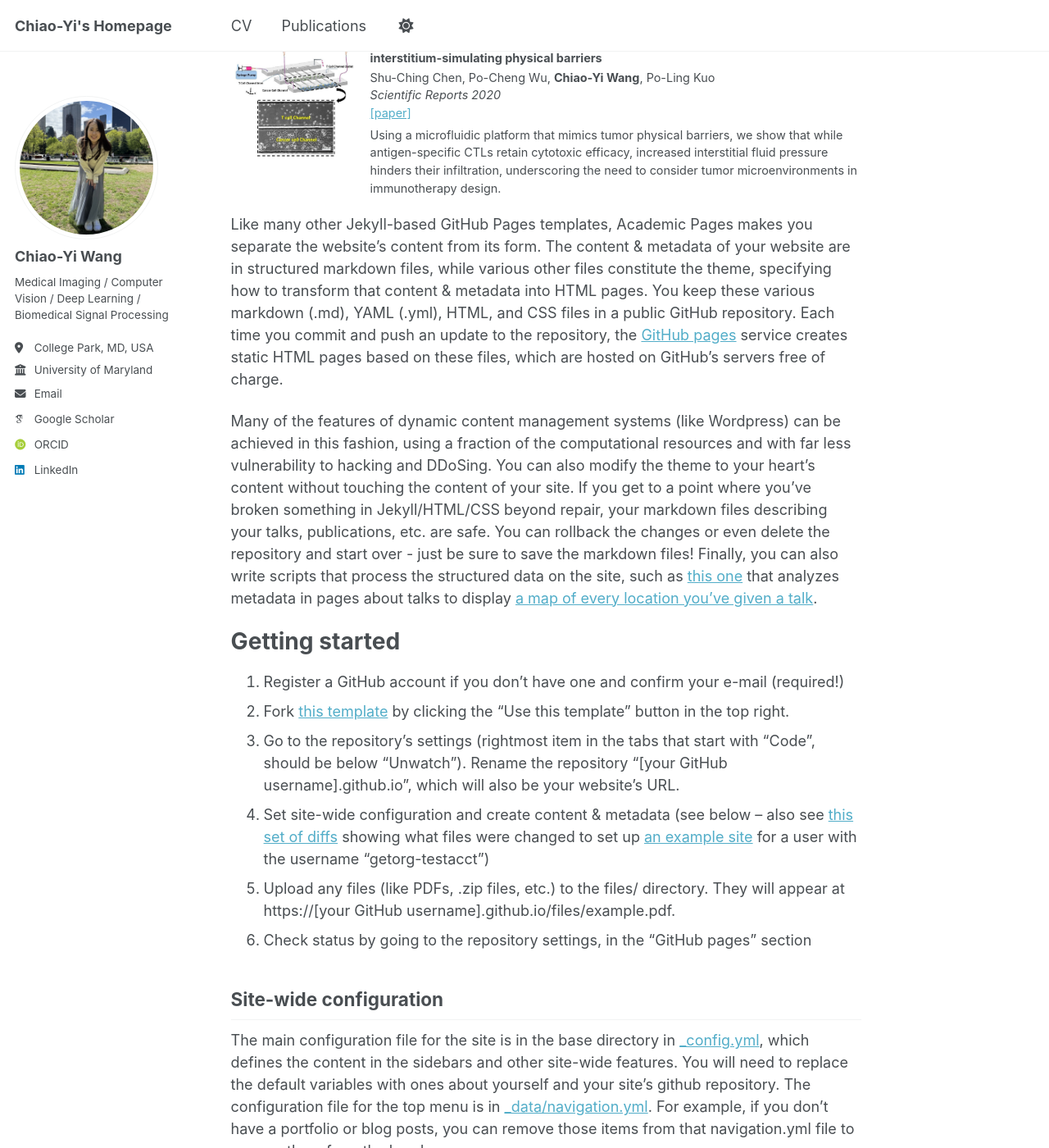
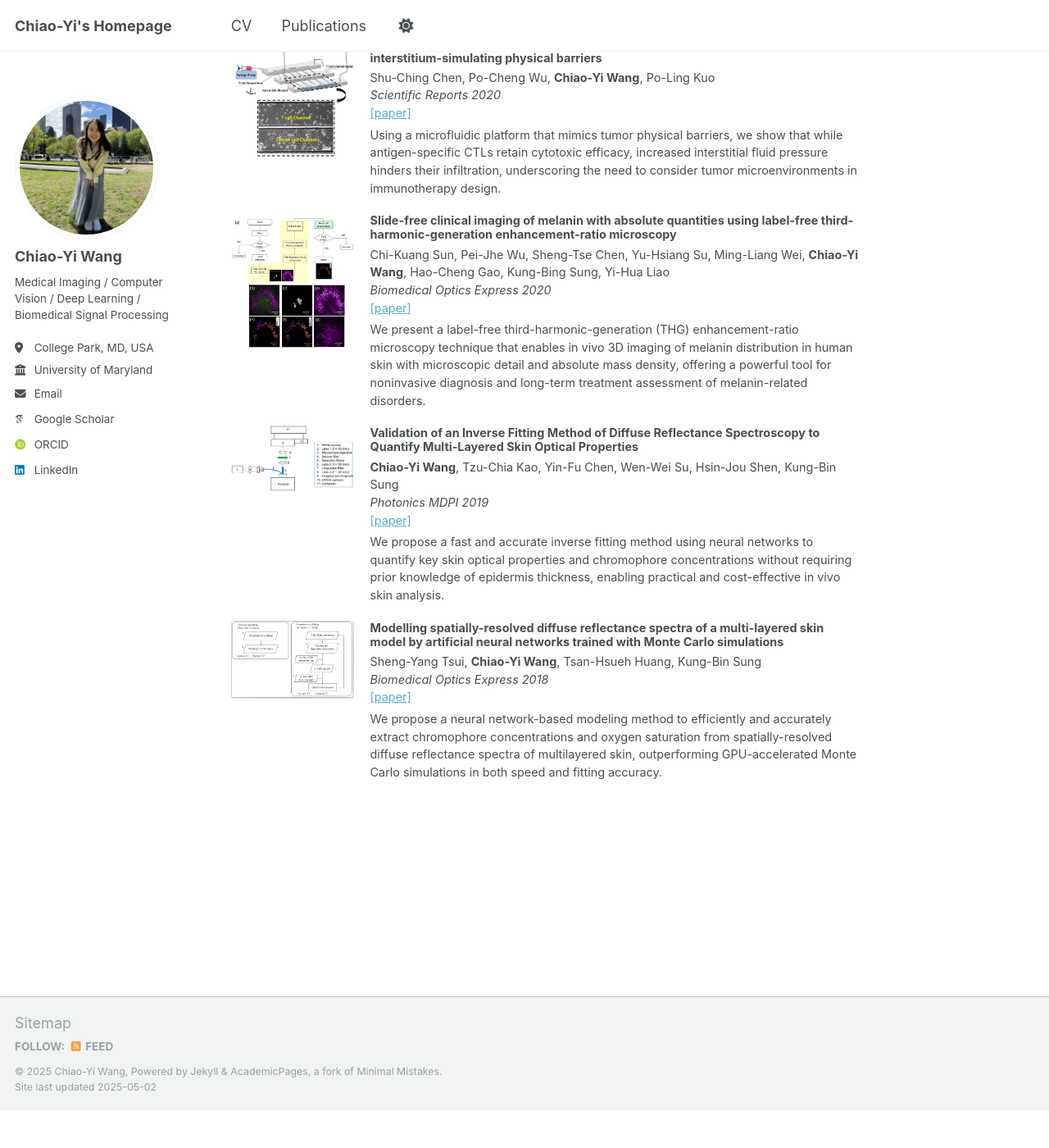
Before and after one commit to chiaoyiwang0424/chiaoyiwang0424.github.io, a Jekyll site: the page built from _pages/about.md, in a window 1280 px wide and 1400 px high, scrolled down 1323 px. Shown: the whole window at 82% size. Built offline with Jekyll 4.4.1, drawn with Linux system fonts in a browser that asks for light colours; some web fonts are replaced; after the commit the page ends 2677 px from its top, so only the background shows below that; some of the changed text lies outside the part shown.

Commit message:
add more papers

```diff
--- a/_pages/about.md
+++ b/_pages/about.md
@@ -128,6 +128,73 @@ Publications
   </div>
 </div>
 
+<div style="display: flex; align-items: flex-start; margin-bottom: 20px; position: relative;">
+  <img src="/images/THG_BOE2020.jpg" alt="thg" style="width: 150px; height: auto; margin-right: 20px; border-radius: 4px;" class="original-image">
+  <div>
+    <h3 style="margin: 0; font-size: 0.8em;">
+      Slide-free clinical imaging of melanin with absolute quantities using label-free third-harmonic-generation enhancement-ratio microscopy
+    </h3>
+    <p style="margin: 5px 0; font-size: 0.8em;">
+      Chi-Kuang Sun, Pei-Jhe Wu, Sheng-Tse Chen, Yu-Hsiang Su, Ming-Liang Wei, <strong>Chiao-Yi Wang</strong>, Hao-Cheng Gao, Kung-Bing Sung, Yi-Hua Liao
+      <br>
+      <em>Biomedical Optics Express 2020</em>
+      <br>
+      <a href="https://doi.org/10.1364/BOE.391451">[paper]</a>
+    </p>
+    <p style="margin: 0; font-size: 0.8em;">
+      We present a label-free third-harmonic-generation (THG) enhancement-ratio microscopy technique that enables in vivo 3D imaging of melanin distribution in human skin with microscopic detail and absolute mass density, offering a powerful tool for noninvasive diagnosis and long-term treatment assessment of melanin-related disorders.
+    </p>
+  </div>
+  <div class="enlarged-image-container">
+    <img src="/images/THG_BOE2020.jpg" alt="thg Enlarged" class="enlarged-image">
+  </div>
+</div>
+
+<div style="display: flex; align-items: flex-start; margin-bottom: 20px; position: relative;">
+  <img src="/images/photonics2019.png" alt="photonics2019" style="width: 150px; height: auto; margin-right: 20px; border-radius: 4px;" class="original-image">
+  <div>
+    <h3 style="margin: 0; font-size: 0.8em;">
+      Validation of an Inverse Fitting Method of Diffuse Reflectance Spectroscopy to Quantify Multi-Layered Skin Optical Properties
+    </h3>
+    <p style="margin: 5px 0; font-size: 0.8em;">
+      <strong>Chiao-Yi Wang</strong>, Tzu-Chia Kao, Yin-Fu Chen, Wen-Wei Su, Hsin-Jou Shen, Kung-Bin Sung
+      <br>
+      <em>Photonics MDPI 2019</em>
+      <br>
+      <a href="https://www.mdpi.com/2304-6732/6/2/61">[paper]</a>
+    </p>
+    <p style="margin: 0; font-size: 0.8em;">
+      We propose a fast and accurate inverse fitting method using neural networks to quantify key skin optical properties and chromophore concentrations without requiring prior knowledge of epidermis thickness, enabling practical and cost-effective in vivo skin analysis.
+    </p>
+  </div>
+  <div class="enlarged-image-container">
+    <img src="/images/photonics2019.png" alt="photonics2019 Enlarged" class="enlarged-image">
+  </div>
+</div>
+
+<div style="display: flex; align-items: flex-start; margin-bottom: 20px; position: relative;">
+  <img src="/images/BOE2018.jpg" alt="BOE2018" style="width: 150px; height: auto; margin-right: 20px; border-radius: 4px;" class="original-image">
+  <div>
+    <h3 style="margin: 0; font-size: 0.8em;">
+      Modelling spatially-resolved diffuse reflectance spectra of a multi-layered skin model by artificial neural networks trained with Monte Carlo simulations
+    </h3>
+    <p style="margin: 5px 0; font-size: 0.8em;">
+      Sheng-Yang Tsui, <strong>Chiao-Yi Wang</strong>, Tsan-Hsueh Huang, Kung-Bin Sung
+      <br>
+      <em>Biomedical Optics Express 2018</em>
+      <br>
+      <a href="https://doi.org/10.1364/BOE.9.001531">[paper]</a>
+    </p>
+    <p style="margin: 0; font-size: 0.8em;">
+      We propose a neural network-based modeling method to efficiently and accurately extract chromophore concentrations and oxygen saturation from spatially-resolved diffuse reflectance spectra of multilayered skin, outperforming GPU-accelerated Monte Carlo simulations in both speed and fitting accuracy.
+    </p>
+  </div>
+  <div class="enlarged-image-container">
+    <img src="/images/BOE2018.jpg" alt="BOE2018 Enlarged" class="enlarged-image">
+  </div>
+</div>
+
+
 
 <style>
 /* Add this CSS to your page or a linked stylesheet */
@@ -154,42 +221,3 @@ Publications
   display: block;
 }
 </style>
-
-
-
-Like many other Jekyll-based GitHub Pages templates, Academic Pages makes you separate the website's content from its form. The content & metadata of your website are in structured markdown files, while various other files constitute the theme, specifying how to transform that content & metadata into HTML pages. You keep these various markdown (.md), YAML (.yml), HTML, and CSS files in a public GitHub repository. Each time you commit and push an update to the repository, the [GitHub pages](https://pages.github.com/) service creates static HTML pages based on these files, which are hosted on GitHub's servers free of charge.
-
-Many of the features of dynamic content management systems (like Wordpress) can be achieved in this fashion, using a fraction of the computational resources and with far less vulnerability to hacking and DDoSing. You can also modify the theme to your heart's content without touching the content of your site. If you get to a point where you've broken something in Jekyll/HTML/CSS beyond repair, your markdown files describing your talks, publications, etc. are safe. You can rollback the changes or even delete the repository and start over - just be sure to save the markdown files! Finally, you can also write scripts that process the structured data on the site, such as [this one](https://github.com/academicpages/academicpages.github.io/blob/master/talkmap.ipynb) that analyzes metadata in pages about talks to display [a map of every location you've given a talk](https://academicpages.github.io/talkmap.html).
-
-Getting started
-======
-1. Register a GitHub account if you don't have one and confirm your e-mail (required!)
-1. Fork [this template](https://github.com/academicpages/academicpages.github.io) by clicking the "Use this template" button in the top right.
-1. Go to the repository's settings (rightmost item in the tabs that start with "Code", should be below "Unwatch"). Rename the repository "[your GitHub username].github.io", which will also be your website's URL.
-1. Set site-wide configuration and create content & metadata (see below -- also see [this set of diffs](http://archive.is/3TPas) showing what files were changed to set up [an example site](https://getorg-testacct.github.io) for a user with the username "getorg-testacct")
-1. Upload any files (like PDFs, .zip files, etc.) to the files/ directory. They will appear at https://[your GitHub username].github.io/files/example.pdf.
-1. Check status by going to the repository settings, in the "GitHub pages" section
-
-Site-wide configuration
-------
-The main configuration file for the site is in the base directory in [_config.yml](https://github.com/academicpages/academicpages.github.io/blob/master/_config.yml), which defines the content in the sidebars and other site-wide features. You will need to replace the default variables with ones about yourself and your site's github repository. The configuration file for the top menu is in [_data/navigation.yml](https://github.com/academicpages/academicpages.github.io/blob/master/_data/navigation.yml). For example, if you don't have a portfolio or blog posts, you can remove those items from that navigation.yml file to remove them from the header.
-
-Create content & metadata
-------
-For site content, there is one markdown file for each type of content, which are stored in directories like _publications, _talks, _posts, _teaching, or _pages. For example, each talk is a markdown file in the [_talks directory](https://github.com/academicpages/academicpages.github.io/tree/master/_talks). At the top of each markdown file is structured data in YAML about the talk, which the theme will parse to do lots of cool stuff. The same structured data about a talk is used to generate the list of talks on the [Talks page](https://academicpages.github.io/talks), each [individual page](https://academicpages.github.io/talks/2012-03-01-talk-1) for specific talks, the talks section for the [CV page](https://academicpages.github.io/cv), and the [map of places you've given a talk](https://academicpages.github.io/talkmap.html) (if you run this [python file](https://github.com/academicpages/academicpages.github.io/blob/master/talkmap.py) or [Jupyter notebook](https://github.com/academicpages/academicpages.github.io/blob/master/talkmap.ipynb), which creates the HTML for the map based on the contents of the _talks directory).
-
-**Markdown generator**
-
-The repository includes [a set of Jupyter notebooks](https://github.com/academicpages/academicpages.github.io/tree/master/markdown_generator
-) that converts a CSV containing structured data about talks or presentations into individual markdown files that will be properly formatted for the Academic Pages template. The sample CSVs in that directory are the ones I used to create my own personal website at stuartgeiger.com. My usual workflow is that I keep a spreadsheet of my publications and talks, then run the code in these notebooks to generate the markdown files, then commit and push them to the GitHub repository.
-
-How to edit your site's GitHub repository
-------
-Many people use a git client to create files on their local computer and then push them to GitHub's servers. If you are not familiar with git, you can directly edit these configuration and markdown files directly in the github.com interface. Navigate to a file (like [this one](https://github.com/academicpages/academicpages.github.io/blob/master/_talks/2012-03-01-talk-1.md) and click the pencil icon in the top right of the content preview (to the right of the "Raw | Blame | History" buttons). You can delete a file by clicking the trashcan icon to the right of the pencil icon. You can also create new files or upload files by navigating to a directory and clicking the "Create new file" or "Upload files" buttons.
-
-Example: editing a markdown file for a talk
-![Editing a markdown file for a talk](/images/editing-talk.png)
-
-For more info
-------
-More info about configuring Academic Pages can be found in [the guide](https://academicpages.github.io/markdown/), the [growing wiki](https://github.com/academicpages/academicpages.github.io/wiki), and you can always [ask a question on GitHub](https://github.com/academicpages/academicpages.github.io/discussions). The [guides for the Minimal Mistakes theme](https://mmistakes.github.io/minimal-mistakes/docs/configuration/) (which this theme was forked from) might also be helpful.
```
Also changed, not shown: images/BOE2018.jpg (added), images/THG_BOE2020.jpg (added), images/photonics2019.png (added).
